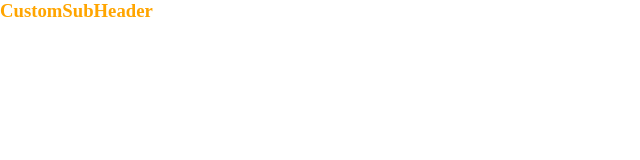
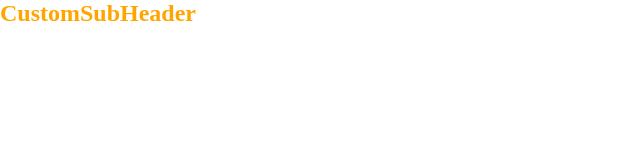
Before and after one commit to 4bnerF3lipe/1HackathonMoovefy, a Vue app in the folder hackathon_web/PetLoc/: page / in a window 1280 px wide. Shown: the top 160 px of the page, without its empty margins (0-640 px from the left). Built offline with nearby package versions, Linux system fonts and the light colour scheme.

Commit message:
definindo cor padrão

```diff
--- a/hackathon_web/PetLoc/src/components/atoms/CustomSubHeader.vue
+++ b/hackathon_web/PetLoc/src/components/atoms/CustomSubHeader.vue
@@ -15,7 +15,7 @@ export default defineComponent({
 
     color:{
       type:String,
-      required:true
+      default:'#707070',
     },
 
     customStyle:{
@@ -40,9 +40,7 @@ export default defineComponent({
 </script>
 
 <template>
-    <div>
-      <h3 :style="[customStyle, { color: `${color}` }]">{{ title }}</h3>
-    </div>
+      <h2 :style="[customStyle, { color: `${color}` }]">{{ title }}</h2>
 </template>
 
 
```
